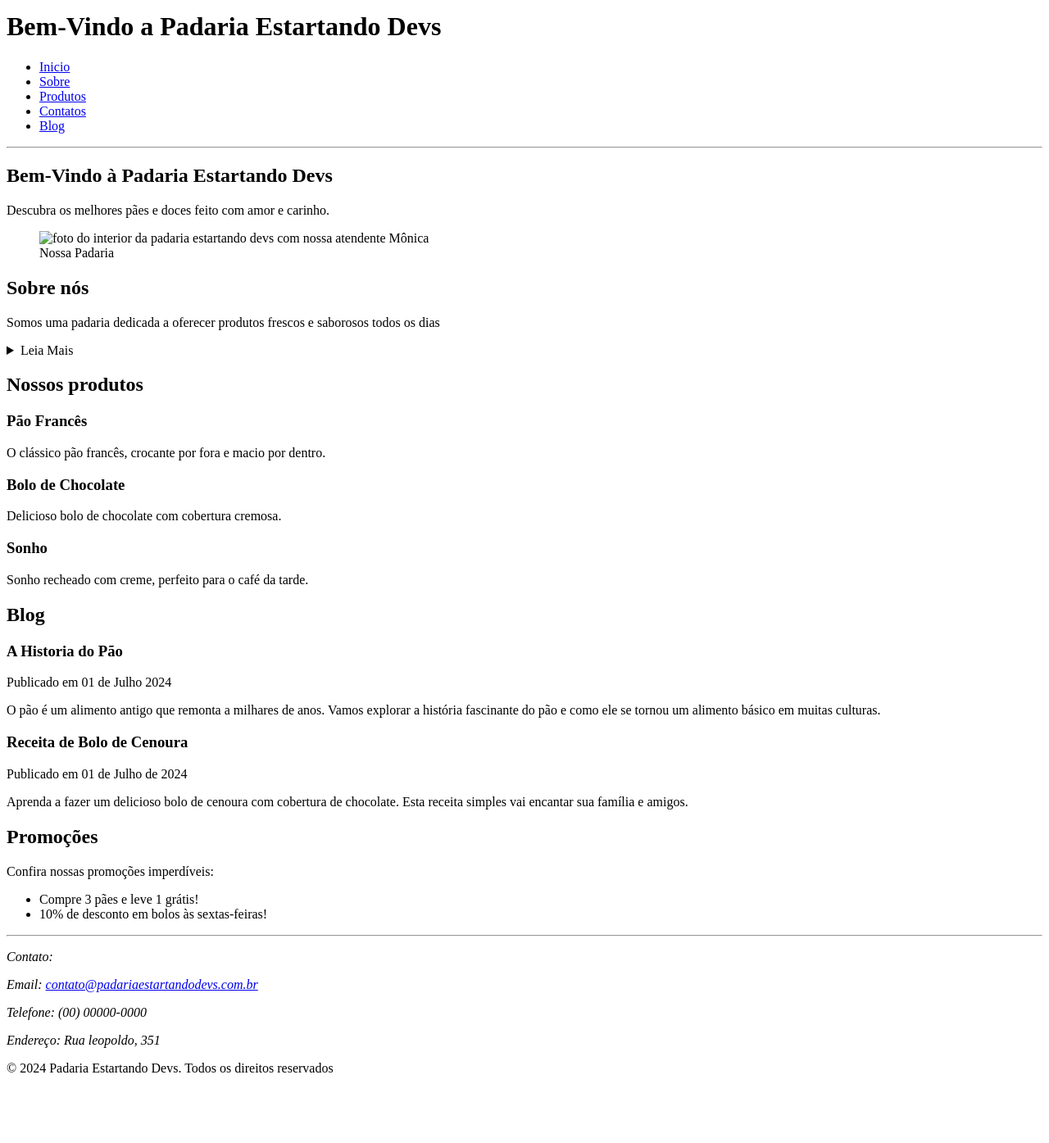
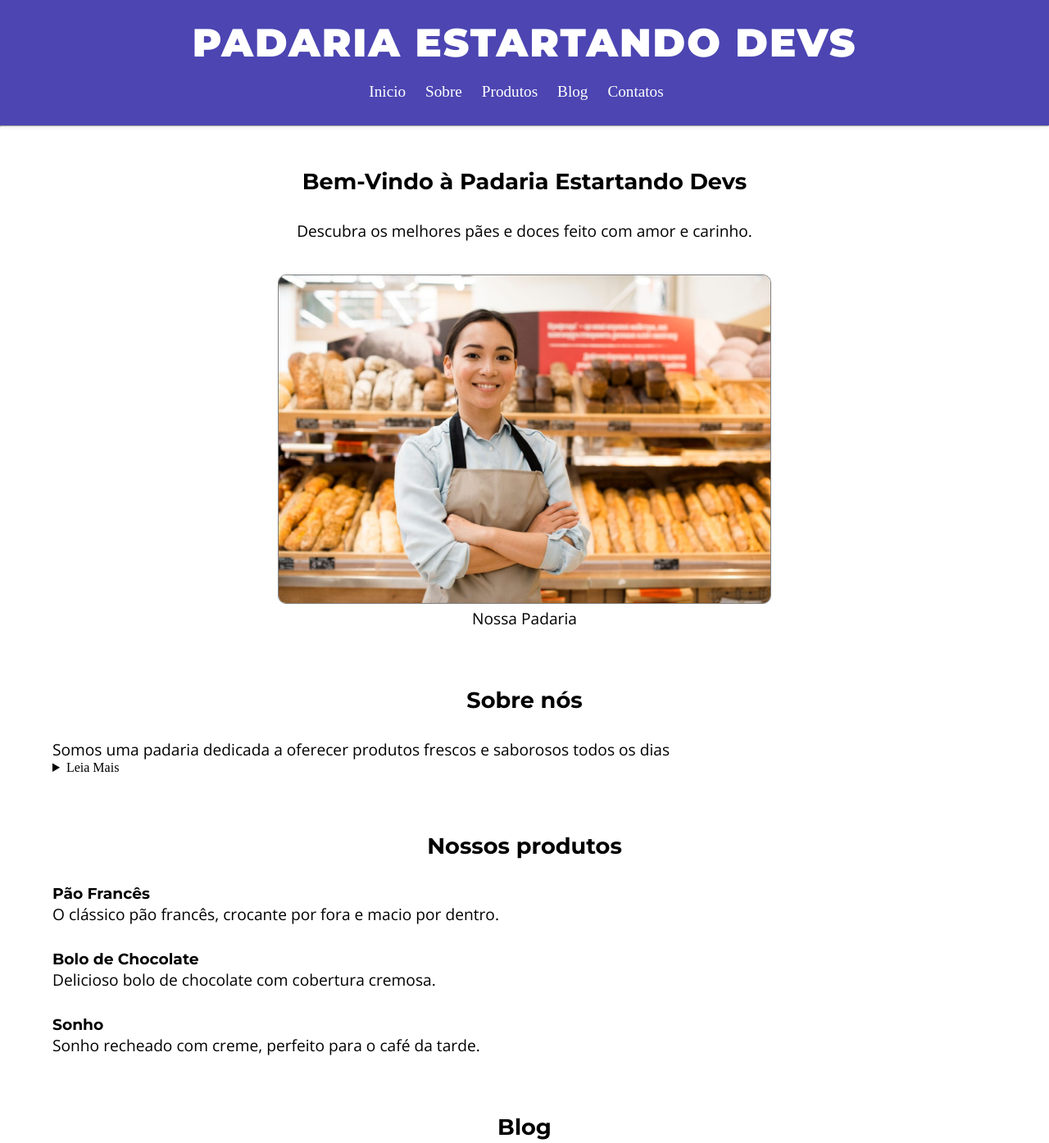
Before and after one commit to monsorees/html-estartando-devs, a plain HTML site: page PADARIA/index.html in a window 1280 px wide. Shown: the part 7-1402 px from the top of the page at 82% size. Before the commit the page ends 1336 px from the top, so only its background shows below. Drawn offline with nearby package versions, Linux system fonts and the light colour scheme.

Commit message:
novocommit

```diff
--- a/PADARIA/index.html
+++ b/PADARIA/index.html
@@ -3,95 +3,113 @@
   <head>
     <meta charset="UTF-8">
     <meta name="viewport" content="width=device-width, initial-scale=1.0">
+    <link rel="stylesheet" href="style.css">
+    <link rel="preconnect" href="https://fonts.googleapis.com">
+<link rel="preconnect" href="https://fonts.gstatic.com" crossorigin>
+<link href="https://fonts.googleapis.com/css2?family=Montserrat:ital,wght@0,100..900;1,100..900&family=Open+Sans:ital,wght@0,300..800;1,300..800&display=swap" rel="stylesheet">
     <title>Padaria Estartando Devs</title>
   </head>
   <body>
-    <header>
-      <h1>Bem-Vindo a Padaria Estartando Devs</h1>
-      <nav>
-        <ul>
-          <li><a href="#home">Inicio</a></li>
-          <li><a href="#about">Sobre</a></li>
-          <li><a href="#products">Produtos</a></li>
-          <li><a href="#contact">Contatos</a></li>
-          <li><a href="#blog">Blog</a></li>
+    <header class="header">
+      <div class="container">
+      <h1 class="header-title">Padaria Estartando Devs</h1>
+      <nav class="nav">
+        <ul class="nav-list">
+          <li class="nav-item"><a class="nav-link" href="#home">Inicio</a></li>
+          <li class="nav-item"><a class="nav-link" href="#about">Sobre</a></li>
+          <li class="nav-item"><a class="nav-link" href="#products">Produtos</a></li>
+          <li class="nav-item"><a class="nav-link" href="#blog">Blog</a></li>
+          <li class="nav-item"><a class="nav-link" href="#contact">Contatos</a></li>
         </ul>
       </nav>
+    </div>
     </header>
 
     <hr>
 
     <main>
       <section id="home">
-        <h2>Bem-Vindo à Padaria Estartando Devs</h2>
-        <p>Descubra os melhores pães e doces feito com amor e carinho.</p>
-        <figure>
-          <img src="./fotos-atividades/padaria.jpg" alt="foto do interior da padaria estartando devs com nossa atendente Mônica">
+        <div class="container">
+        <h2 class="subtitulo">Bem-Vindo à Padaria Estartando Devs</h2>
+        <p class="paragrafo">Descubra os melhores pães e doces feito com amor e carinho.</p>
+        <figure class="figure">
+          <img src="./padaria.jpg" alt="foto do interior da padaria estartando devs com nossa atendente Mônica"  class="imagem">
           <figcaption>Nossa Padaria</figcaption>
         </figure>
+      </div>
       </section>
 
       <section id="about">
-        <h2>Sobre nós</h2>
-        <p>Somos uma padaria dedicada a oferecer produtos frescos e saborosos todos os dias</p>
+        <div class="container">
+        <h2 class="subtitulo">Sobre nós</h2>
+        <p class="paragrafo">Somos uma padaria dedicada a oferecer produtos frescos e saborosos todos os dias</p>
 
         <details>
           <summary>Leia Mais</summary>
-          <p>Nossa padaria começou em 2020 e desde então temos oferecido os melhores produtos de panificação. Nosso compromisso é com a qualidade e a satisfação do cliente.</p>
+          <p class="paragrafo">Nossa padaria começou em 2020 e desde então temos oferecido os melhores produtos de panificação. Nosso compromisso é com a qualidade e a satisfação do cliente.</p>
         </details>
+        </div>
       </section>
 
       <section id="products">
-        <h2>Nossos produtos</h2>
+        <div class="container">
+        <h2 class="subtitulo">Nossos produtos</h2>
         <article>
-          <h3>Pão Francês</h3>
-          <p>O clássico pão francês, crocante por fora e macio por dentro.</p>
+          <h3 class="titulo3">Pão Francês</h3>
+          <p class="paragrafo">O clássico pão francês, crocante por fora e macio por dentro.</p>
         </article>
         <article>
-          <h3>Bolo de Chocolate</h3>
-          <p>Delicioso bolo de chocolate com cobertura cremosa.</p>
+          <h3 class="titulo3">Bolo de Chocolate</h3>
+          <p class="paragrafo">Delicioso bolo de chocolate com cobertura cremosa.</p>
         </article>
         <article>
-          <h3>Sonho</h3>
-          <p>Sonho recheado com creme, perfeito para o café da tarde.</p>
+          <h3 class="titulo3">Sonho</h3>
+          <p class="paragrafo">Sonho recheado com creme, perfeito para o café da tarde.</p>
         </article>
+      </div>
       </section>
 
       <section id="blog">
-        <h2>Blog</h2>
+        <div class="container">
+        <h2 class="subtitulo">Blog</h2>
 
         <article>
-          <h3>A Historia do Pão</h3>
-          <p>Publicado em <time datetime="2024-07-02">01 de Julho 2024</time></p>
-          <p><p>O pão é um alimento antigo que remonta a milhares de anos. Vamos explorar a história fascinante do pão e como ele se tornou um alimento básico em muitas culturas.</p></p>
+          <h3 class="titulo3">A Historia do Pão</h3>
+          <p class="paragrafo">Publicado em <time datetime="2024-07-02">01 de Julho 2024</time></p>
+          <p class="paragrafo">O pão é um alimento antigo que remonta a milhares de anos. Vamos explorar a história fascinante do pão e como ele se tornou um alimento básico em muitas culturas.</p></p>
         </article>
         <article>
-          <h3>Receita de Bolo de Cenoura</h3>
-          <p>Publicado em <time datetime="2024-07-01">01 de Julho de 2024</time></p>
-          <p>Aprenda a fazer um delicioso bolo de cenoura com cobertura de chocolate. Esta receita simples vai encantar sua família e amigos.</p>
+          <h3 class="titulo3">Receita de Bolo de Cenoura</h3>
+          <p class="paragrafo">Publicado em <time datetime="2024-07-01">01 de Julho de 2024</time></p>
+          <p class="paragrafo">Aprenda a fazer um delicioso bolo de cenoura com cobertura de chocolate. Esta receita simples vai encantar sua família e amigos.</p>
       </article>
+      </div>
       </section>
     </main>
 
     <aside>
-      <h2>Promoções</h2>
-      <p>Confira nossas promoções imperdíveis:</p>
+      <div class="container">
+      <h2 class="subtitulo">Promoções</h2>
+      <p class="paragrafo">Confira nossas promoções imperdíveis:</p>
       <ul>
-          <li>Compre 3 pães e leve 1 grátis!</li>
-          <li>10% de desconto em bolos às sextas-feiras!</li>
+          <li class="li-promo">Compre 3 pães e leve 1 grátis!</li>
+          <li class="li-promo">10% de desconto em bolos às sextas-feiras!</li>
       </ul>
+      </div>
   </aside>
 
     <hr>
 
     <footer>
+      <div class="container">
       <address id="contact">
-        <p>Contato:</p>
-        <p>Email: <a href="mailto:contato@padariaestartandodevs.com.br">contato@padariaestartandodevs.com.br</a></p>
-        <p>Telefone: (00) 00000-0000</p>
-        <p>Endereço: Rua leopoldo, 351</p>
+        <p class="paragrafo">Contato:</p>
+        <p class="paragrafo">Email: <a href="mailto:contato@padariaestartandodevs.com.br">contato@padariaestartandodevs.com.br</a></p>
+        <p class="paragrafo">Telefone: (00) 00000-0000</p>
+        <p class="paragrafo">Endereço: Rua leopoldo, 351</p>
       </address>
-      <p>&copy; 2024 Padaria Estartando Devs. Todos os direitos reservados</p>
+      <p class="paragrafo">&copy; 2024 Padaria Estartando Devs. Todos os direitos reservados</p>
+    </div>
     </footer>
   </body>
 </html>
--- /dev/null
+++ b/PADARIA/style.css
@@ -0,0 +1,80 @@
+*{
+  margin: 0;
+  padding: 0;
+}
+
+.header{
+  background-color: #4c45b2;
+  color: #fff;
+  padding: 10px 0;
+  text-align: center;
+  box-shadow: 0 2px 5px rgba(0, 0, 0 ,0.1);
+}
+
+.container{
+  width: 90%;
+  max-width: 1200px;
+  margin: 0 auto;
+  padding: 20px;
+}
+
+.header-title{
+  font-size: 3rem;
+  font-weight: 900;
+  text-transform: uppercase;
+  letter-spacing: 2px;
+  margin-bottom: 10px;
+  font-family: "Montserrat";
+}
+
+.nav-list{
+  list-style-type: none;
+  text-align: center;
+  margin-top: 20px;
+}
+
+.nav-item{
+  display: inline-block;
+  margin-right: 20px;
+}
+
+.nav-link{
+  color: #fff;
+  text-decoration: none;
+  font-size: 1.2rem;
+}
+
+.li-promo{
+  list-style: none;
+}
+
+.imagem{
+  height: 400px;
+  margin-top: 40px;
+  border-radius: 10px;
+  border: 1px solid grey;
+}
+.imagem:hover{
+  height: 420px;
+}
+
+#home, footer{
+  text-align: center;
+}
+
+.titulo3{
+  margin-top: 30px;
+  font-family: "montserrat";
+}
+
+h2{
+  font-family: "montserrat";
+  margin: 30px 0;
+  text-align: center;
+  font-size: 1.7rem;
+}
+
+p, figcaption{
+  font-family: "open sans";
+  font-size: 1.2rem;
+}
```
Also changed, not shown: PADARIA/padaria.jpg (added).
